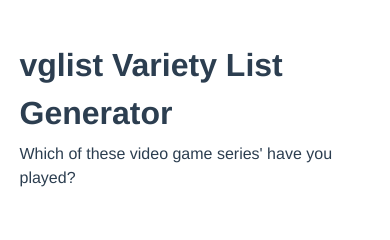
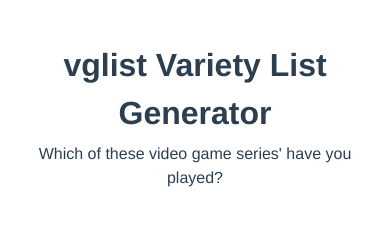
Before and after one commit to connorshea/vglist-variety-generator, a Vue app: page / in a window 390 px wide. Shown: the top 240 px of the page. Built offline with nearby package versions, Linux system fonts and the light colour scheme; no server answers.

Commit message:
More style tweaks.

```diff
--- a/index.html
+++ b/index.html
@@ -9,7 +9,7 @@
   <body>
     <div id="app-container">
       <header>
-        <div class="header-text">
+        <div class="header-text align-left align-center-mobile">
           <h1>vglist Variety List Generator</h1>
           <p>Which of these video game series' have you played?</p>
         </div>
--- a/src/App.vue
+++ b/src/App.vue
@@ -69,12 +69,12 @@
   flex-flow: row nowrap;
   justify-content: space-between;
 
-  .header-text {
-    text-align: left;
-  }
-
   @media screen and (max-width: 900px) {
     flex-flow: row wrap;
+
+    .header-text {
+      width: 100%;
+    }
   }
 }
 
```
